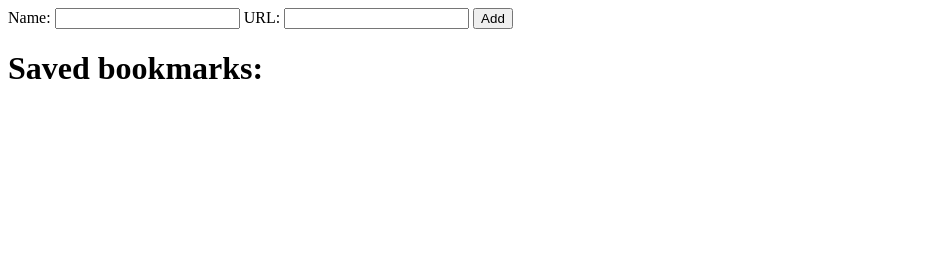
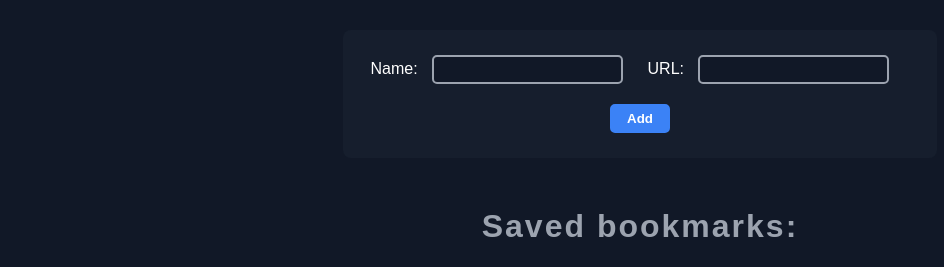
Before and after one commit to pushpendraa3/BookmarksSite, a plain HTML site: page index.html in a window 1280 px wide. Shown: the whole page, without its empty margins (0-944 px from the left). Drawn offline with Linux system fonts and the light colour scheme.

Commit message:
added styles

```diff
--- a/index.html
+++ b/index.html
@@ -10,13 +10,25 @@
 </head>
 
 <body>
-    <label for="">Name:</label>
-    <input type="text" name="" id="name">
 
-    <label for="">URL:</label>
-    <input type="text" name="" id="url">
+    <div class="inputBox">
+        <span class="input">
+            <span>Name:</span>
+            <input type="text" name="" id="name">
+            <!-- <span>&nbsp;&nbsp;&nbsp;&nbsp;</span> -->
+        </span>
 
-    <button id="add-btn" onclick="addBookmark()">Add</button>
+        <span class="input">
+            <span>URL:</span>
+            <input type="text" name="" id="url">
+            <!-- <span>&nbsp;&nbsp;&nbsp;&nbsp;</span> -->
+        </span>
+
+        <span class="input">
+            <button id="add-btn" onclick="addBookmark()">Add</button>
+        </span>
+    </div>
+
 
 
     <h1>Saved bookmarks:</h1>
--- a/style.css
+++ b/style.css
@@ -1,5 +1,83 @@
+* {
+    margin: 0;
+    padding: 0;
+    text-align: center;
+    font-family: Arial, Helvetica, sans-serif;
+}
+
 a {
+    color: rgb(227, 229, 249);
+    display: block;
     text-decoration: None;
-    color: black;
-    display: block;
+
 }
+h1 {
+    color: #9CA3AF;
+    letter-spacing: 2px;
+    /* margin: 25px auto; */
+    margin: 50px auto 25px auto;
+}
+input {
+    background-color: #111827;
+    color: rgb(178, 183, 213);
+    border: 2px solid #9CA3AF;
+    padding: 5px;
+    border-radius: 5px;
+    margin-bottom: 10px;
+    margin-top: 10px;
+    margin-left: 10px;
+    margin-right: 20px;
+}
+/* label {
+    color: rgb(178, 183, 213);
+} */
+button {
+    background-color: #3B82F6;
+    border: 2px solid #3B82F6;
+    color: white;
+    font-weight: 700;
+    padding: 5px 15px;
+    border-radius: 5px;
+    margin: 10px 0;
+}
+span {
+    display: inline;
+    width: 20px;
+}
+body {
+    background-color: #111827;
+    color: white;
+    margin-top: 30px;
+}
+.inputBox {
+    background-color: #161E2D;
+    width: 35.25rem;
+    padding: 15px;
+    margin: 0 auto;
+    border-radius: 8px;
+}
+#container {
+    background-color: #161E2D;
+    line-height: 30px;
+    margin: 0 auto;
+    width: 35.25rem;
+    padding: 10px 0;
+    border-radius: 15px;
+}
+
+@media screen and (max-width: 799px) {
+    #container, .inputBox {
+        width: 80%;
+    }
+}
+
+@media screen and (max-width: 584px) {
+    /* name, url, button will stack */
+    .input {
+        display: block;
+    }
+    /* input {
+        display: inline;
+        width: 20em;
+    } */
+}
```
